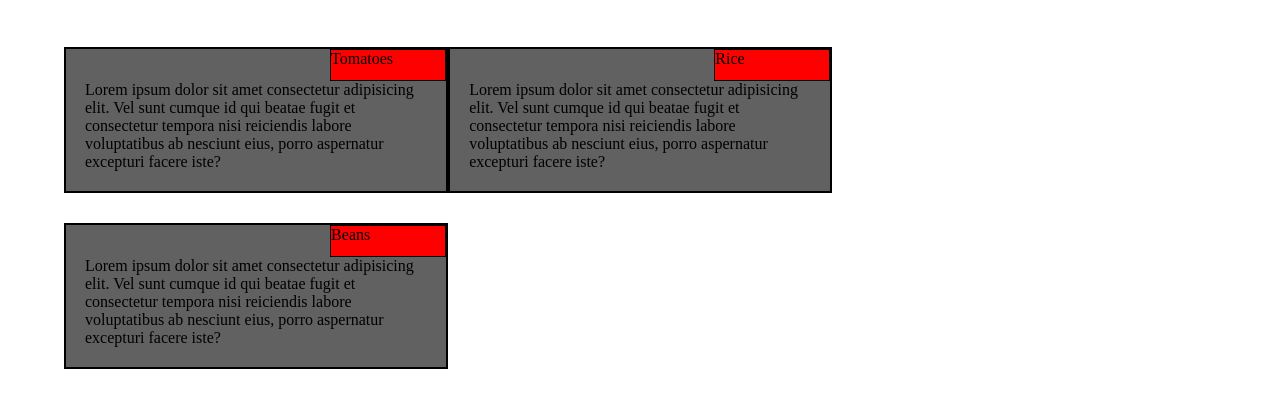
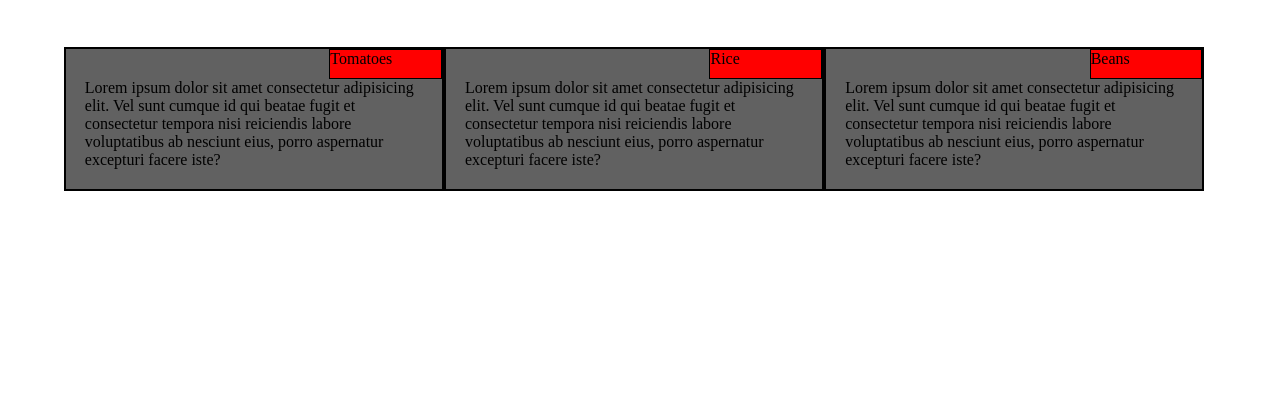
Before and after one commit to JujuboyCodes/JujuboyCodes.github.io, a plain HTML site: page index.html in a window 1280 px wide. Shown: the part 90-498 px from the top of the page. Drawn offline with Linux system fonts and the light colour scheme.

Commit message:
Update index.html

```diff
--- a/index.html
+++ b/index.html
@@ -4,7 +4,7 @@
     <meta charset="UTF-8">
     <meta name="viewport" content="width=device-width, initial-scale=1.0">
     <title>Module 2 solution</title>
-    <link rel="stylesheet" href="Style.Css">
+    <link rel="stylesheet" href="index.css">
     <style>
 
     </style>
```
